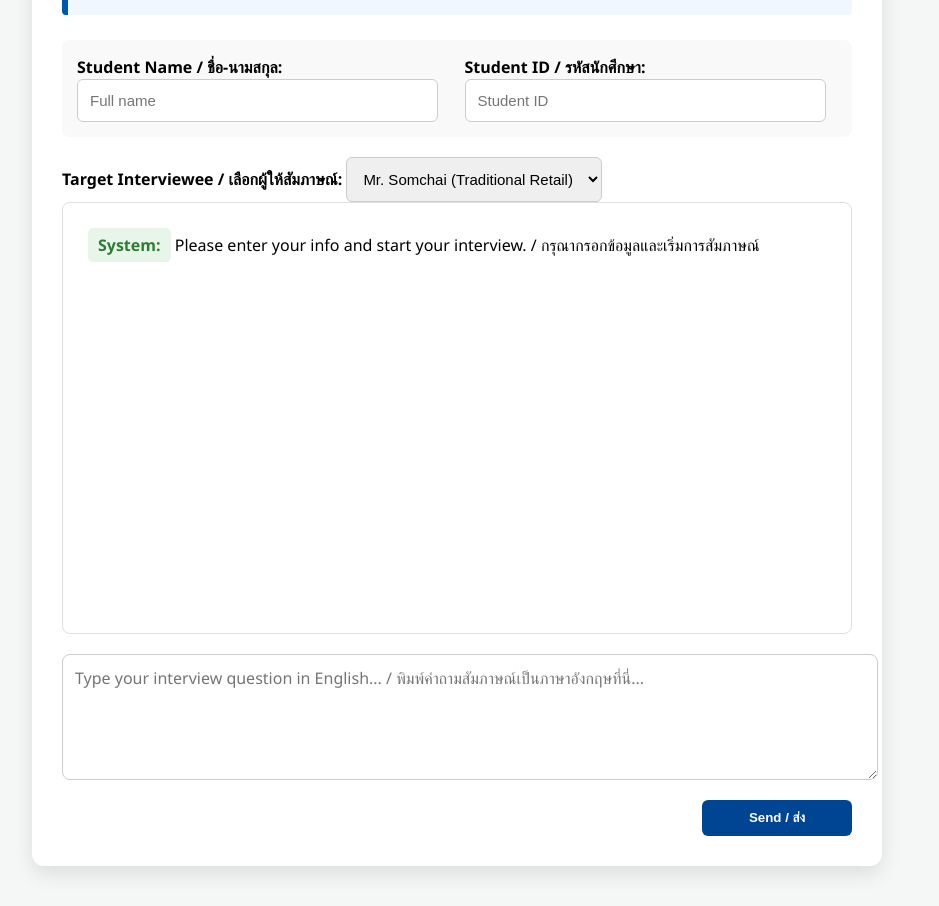
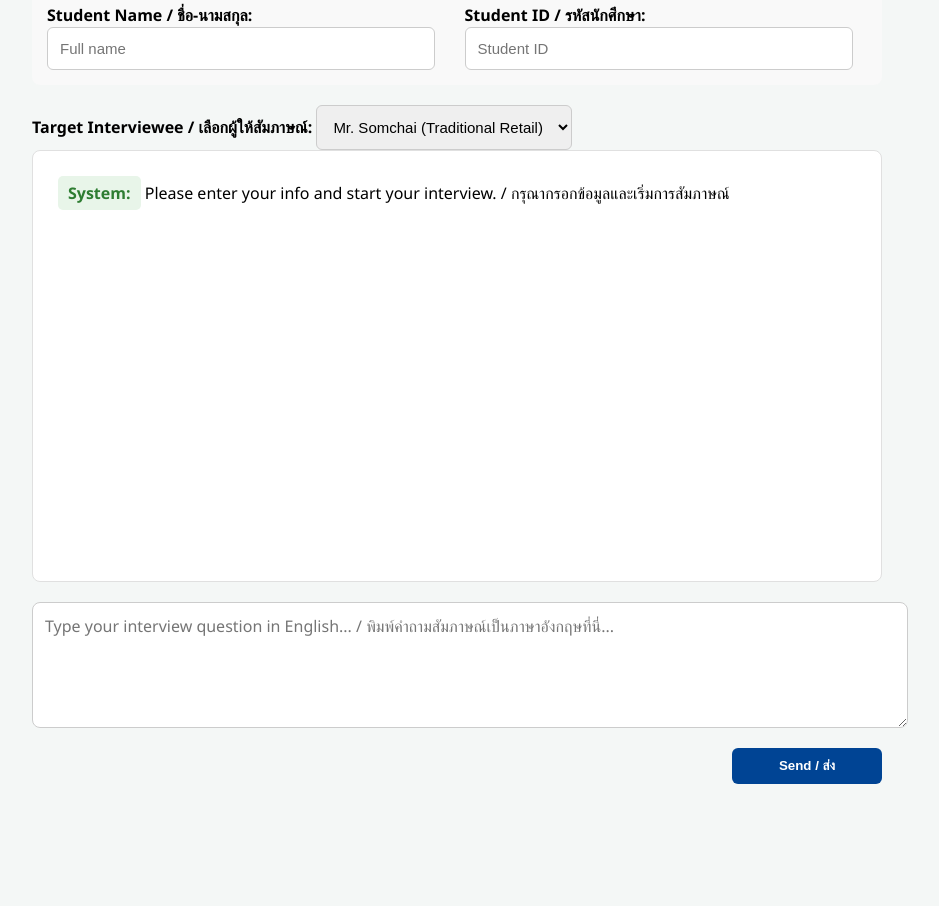
Before and after one commit to 22786/logistics-interview-platform, a website: page public/index.html in a window 1280 px wide. Shown: the part 412-1318 px from the top of the page, without its empty margins (183-1122 px from the left). After the commit the page ends 1236 px from the top, so only its background shows below. Drawn offline with Linux system fonts and the light colour scheme.

Commit message:
UI: Expand input area and container width

```diff
--- a/public/index.html
+++ b/public/index.html
@@ -13,11 +13,25 @@
             margin: auto;
             line-height: 1.5;
         }
+        /* แก้ไขในส่วน <style> */
         .container {
-            background-color: white;
-            padding: 30px;
-            border-radius: 12px;
-            box-shadow: 0 8px 20px rgba(0,0,0,0.1);
+            max-width: 1000px; /* ขยายหน้าจอให้กว้างขึ้น */
+            margin: auto;
+        }
+
+        .input-area {
+            display: flex;
+            gap: 15px; /* เพิ่มระยะห่างระหว่างช่องพิมพ์กับปุ่ม */
+        }
+
+        input[id="userInput"] {
+            flex: 9; /* ให้ช่องพิมพ์ใช้พื้นที่ 9 ส่วน */
+            padding: 15px; /* เพิ่มความหนาให้พิมพ์ง่ายขึ้น */
+        }
+
+        button {
+            flex: 1; /* ให้ปุ่มใช้พื้นที่แค่ 1 ส่วน */
+            min-width: 100px; /* กำหนดความกว้างขั้นต่ำของปุ่ม */
         }
         h2 { color: #004494; margin-top: 0; }
         h3 { color: #2c3e50; font-size: 1.1em; margin-bottom: 20px; }
```
